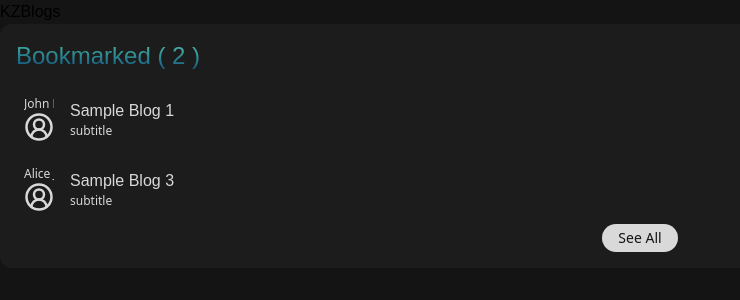
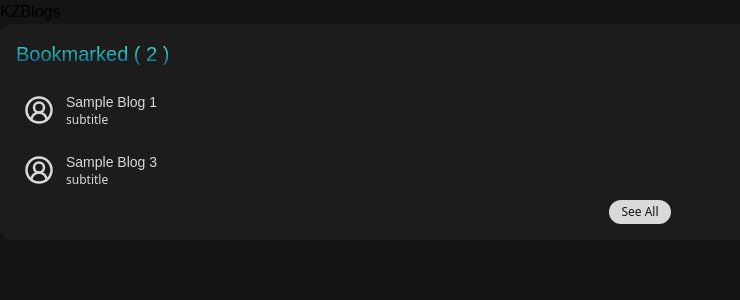
Before and after one commit to srm-kzilla/kzblogs, a Next.js app in the folder client/: page / in a window 1280 px wide. Shown: the top 300 px of the page, without its empty margins (0-740 px from the left). Built offline with nearby package versions, Linux system fonts and the light colour scheme.

Commit message:
update ui and made recommended changes

```diff
--- a/client/app/components/BookmarkCard.tsx
+++ b/client/app/components/BookmarkCard.tsx
@@ -1,5 +1,5 @@
 import React from "react";
-import { UserCircle2, PlusCircleIcon } from "lucide-react";
+import { UserCircle2 } from "lucide-react";
 import { Blog } from "../types";
 
 interface BookmarkCardProps {
@@ -13,7 +13,7 @@ const BookmarkCard = ({ blogs }: BookmarkCardProps) => {
   return (
     <div>
       {bookmarkNumber === 0 ? (
-        <div className="bg-gradient-to-tr from-[#0A427D] via-[#3AA39B] via-70% to-[#D9D9D9] to-100% p-4 w-full h-fit text-kz-secondary rounded-xl">
+        <div className="bg-gradient-to-tr from-kz-highlightd via-kz-highlightl via-70% to-kz-secondary to-100% p-4 w-full h-fit text-kz-secondary rounded-xl">
           <div className="flex-col">
             <h1 className="text-lg md:text-2xl ">Bookmarks</h1>
             <p className="mt-3 font-sans text-xs">
@@ -24,19 +24,16 @@ const BookmarkCard = ({ blogs }: BookmarkCardProps) => {
         </div>
       ) : (
         <div className="bg-kz-darkcard p-4 w-full h-fit text-kz-secondary rounded-xl">
-            <h1 className="text-2xl text-transparent bg-clip-text bg-gradient-to-tr from-[#0A427D] via-[#3AA39B] via-40% to-[#D9D9D9] to-90%">Bookmarked ( {bookmarkNumber} )</h1>
+            <h1 className="text-xl text-transparent bg-clip-text bg-gradient-to-tr from-kz-highlightd via-kz-highlightl via-40% to-kz-secondary to-90%"> Bookmarked ( {bookmarkNumber} )</h1>
           <div className="flex flex-col mt-3">
             {blogs.map(({ bookmarked, id, name, author }) =>
               bookmarked === true ? (
                 <div key={id} className="flex items-center justify-left my-3">
                   <button className="mx-2">
-                    <p className="text-xs max-w-[30px] whitespace-nowrap overflow-hidden font-extralight font-sans">
-                      {author}
-                    </p>
                     <UserCircle2 width={30} height={30} />
                   </button>
-                  <div className="mx-2">
-                    <h1>{name}</h1>
+                  <div className="mx-1 text-ellipsis">
+                    <p className="text-sm">{name}</p>
                     <p className="text-xs font-extralight font-sans">
                       subtitle
                       {/* subtitle data source not set yet */}
@@ -46,8 +43,8 @@ const BookmarkCard = ({ blogs }: BookmarkCardProps) => {
               ) : null
             )}
           </div>
-          <div className="text-kz-primary font-sans text-sm flex justify-center items-center">
-            <button className="bg-kz-secondary px-4 py-1 rounded-3xl">
+          <div className="text-kz-primary font-sans text-xs flex justify-center items-center">
+            <button className="bg-kz-secondary px-3 py-1 rounded-3xl">
               See All
             </button>
           </div>
```
